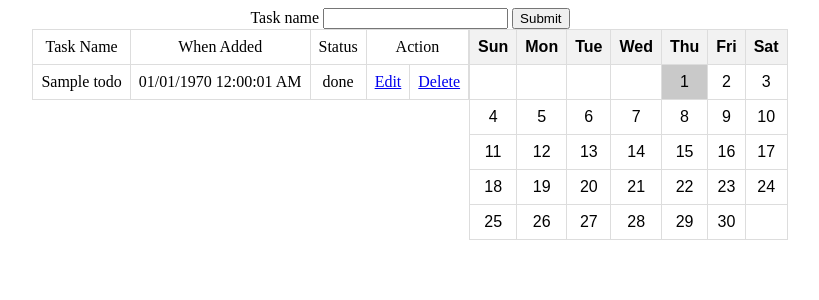
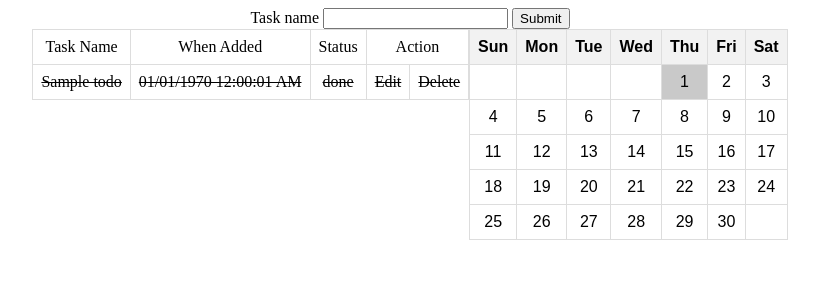
Before and after one commit to chaveniajeffry/django-todo, a Django app: page / in a window 1280 px wide. Shown: the top 300 px of the page, without its empty margins (230-1049 px from the left). Run offline with Django 3.2, Linux system fonts and the light colour scheme; tables that the repository leaves empty hold one stand-in row (values such as "Sample post").

Commit message:
update task viewing
- add line through when the task is done

```diff
--- a/djangoTodo/baseTodo/templates/baseTodo/home.html
+++ b/djangoTodo/baseTodo/templates/baseTodo/home.html
@@ -22,11 +22,20 @@
                     {% for todo in todos %}
 
                         <tr>
+                            {% if todo.status == "done" %}
+                            <td class="done">{{todo.task_name}}</td>
+                            <td class="done"><span class="local-date-format">{{todo.when_added}}</span></td>
+                            <td class="done">{{todo.status}}</td>
+                            <td class="done">Edit</td>
+                            <td class="done">Delete</td>
+                            {% else %}
                             <td>{{todo.task_name}}</td>
                             <td><span class="local-date-format">{{todo.when_added}}</span></td>
                             <td>{{todo.status}}</td>
                             <td><a href="{% url 'update-todo' todo.id %}">Edit</a></td>
                             <td><a href="{% url 'delete-todo' todo.id %}">Delete</a></td>
+                            {% endif %}
+
                         </tr>
 
                     {% endfor %}
--- a/djangoTodo/static/css/style.css
+++ b/djangoTodo/static/css/style.css
@@ -40,3 +40,8 @@ td#one {
 td#today {
     background: #5050504f;
 }
+
+.done{
+  text-decoration: line-through;
+  cursor: not-allowed;
+}
```
